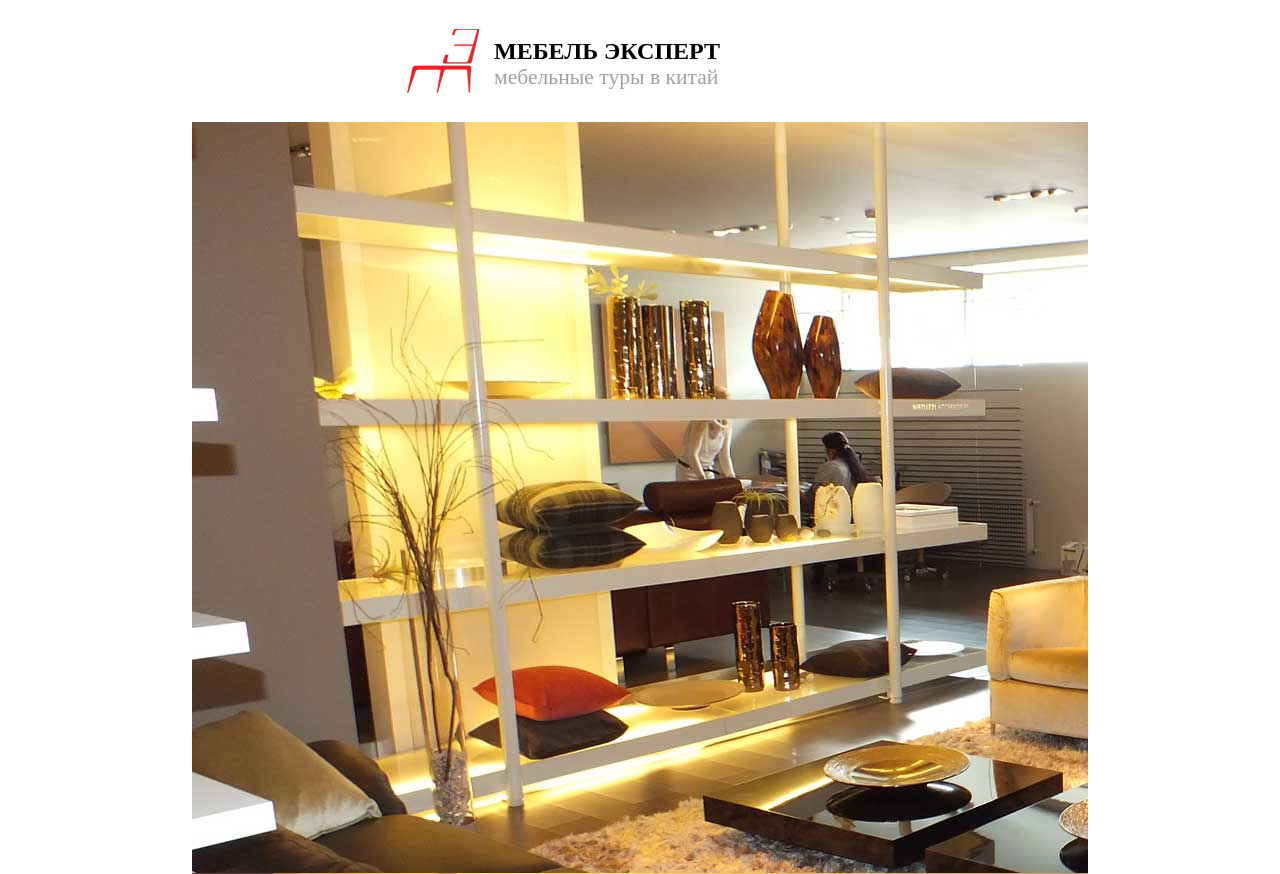
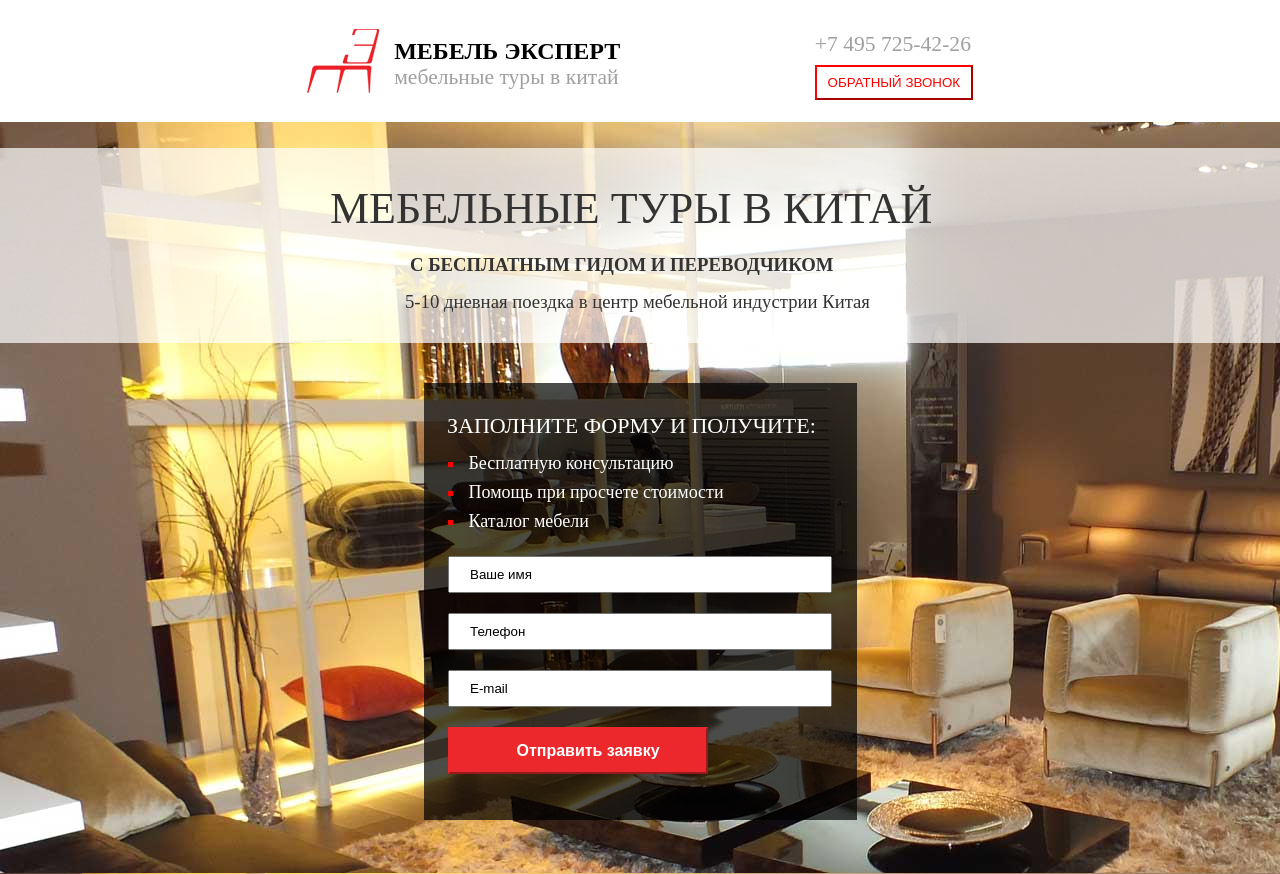
Before and after one commit to prorabra/FE16-mebel, a plain HTML site: page index.html in a window 1280 px wide. Drawn offline with Linux system fonts and the light colour scheme.

Commit message:
izm v files 2

```diff
--- a/css/style.css
+++ b/css/style.css
@@ -5,6 +5,21 @@ p{margin: 0}
 .wrapper{margin: 0 auto;width: 70%;}
 header{background: url(../images/fon1.jpg);height: 874px;z-index: -1;width: 100%}
 .svh1{height: 122px;background-color: #fff;padding: 0 24% 0 24%}
+.svh2{height: 195px;width: 100%;background: url(../images/fon.png);margin: 26px 0 0 0}
+.svh3{height: 437px;width: 433px;background: url(../images/fonS.png);margin:  40px auto;}
+.svh4{margin: 0 auto;width: 384px;padding: 10px 0 0 0}
 .otst1{padding: 29px 15px 20px 0}
 .otst2{padding: 38px 0 20px 0}
+.otst3{padding: 32px 0 10px 0}
 .flL{float: left;}
+.flR{float: right;}
+.butS{border-color: red; background-color: white;width: 158px;height: 35px;margin: 8px 0 0 0;color: red}
+.clr{clear: both;}
+.h1{width: 620px; font-weight: 300;font-size: 44px;padding:  35px 0 20px 0;color: #333333}
+.h3{font-weight: 100;width: 470px;padding: 15px 0 0 0;color: #333333}
+.h31{font-weight: 600;width: 460px;color: #333333}
+.h32{font-weight: 100;width: 386px;padding: 30px 0 10px 0;color: white;font-size: 22px}
+.ul{list-style: square ;color: red;margin: 0}
+.p{color: white;font-size: 18px;padding: 4px 5px}
+input{width: 360px;height: 33px;padding: 0 0 0 20px;margin: 10px 0}
+.inp{height: 47px;width:260px;background: #ec282d;border-color: #ec282d;color: white;font-size: 16px;font-weight: bold;}
--- a/index.html
+++ b/index.html
@@ -6,7 +6,7 @@
 	<link rel="stylesheet" href="css/style.css">
 </head>
 <body>
-		<div class="wrapper">
+		<div class="">
 			<header>
 						<div class="svh1">
 								<div class="otst1 flL">
@@ -14,9 +14,36 @@
 								</div>
 								<div class="flL otst2">
 										<h2>МЕБЕЛЬ ЭКСПЕРТ</h2>
-										<h2 class="col">мебельные туры в китай</h2>
+										<h2 class="col flL">мебельные туры в китай</h2>
+								</div>
+								<div class="flR otst3">
+										<h2 class="col">+7 495 725-42-26</h2>
+										<button class="butS" type="button" name="button">ОБРАТНЫЙ ЗВОНОК</button>
+								</div>
+						</div>
+						<div class="clr svh2">
+								<h1 class="wrapper h1">МЕБЕЛЬНЫЕ ТУРЫ В КИТАЙ</h1>
+								<h3 class="wrapper h31" >С БЕСПЛАТНЫМ ГИДОМ И ПЕРЕВОДЧИКОМ</h3>
+								<h3 class="wrapper h3">5-10 дневная поездка в центр мебельной индустрии Китая</h3>
+						</div>
+						<div class="clr svh3">
+								<div class="">
+										<h3 class="wrapper h32">ЗАПОЛНИТЕ ФОРМУ И ПОЛУЧИТЕ:</h3>
+										<ul class="ul">
+												<li><p class="p">Бесплатную консультацию</p></li>
+												<li><p class="p">Помощь при просчете стоимости</p></li>
+												<li><p class="p">Каталог мебели</p></li>
+										</ul>
+								</div>
+								<div class="svh4">
+										<form class="" action="index.html" method="post">
+												<input type="text" name="Ваше имя" value="Ваше имя">
+												<input type="text" name="" value="Телефон">
+												<input type="text" name="" value="E-mail">
+												<input class="inp" type="submit" name="" value="Отправить заявку">
+										</form>
+								</div>
 
-								</div>
 						</div>
 			</header>
 		</div>
```
Also changed, not shown: images/fon.png (added), images/fonS.png (added).
